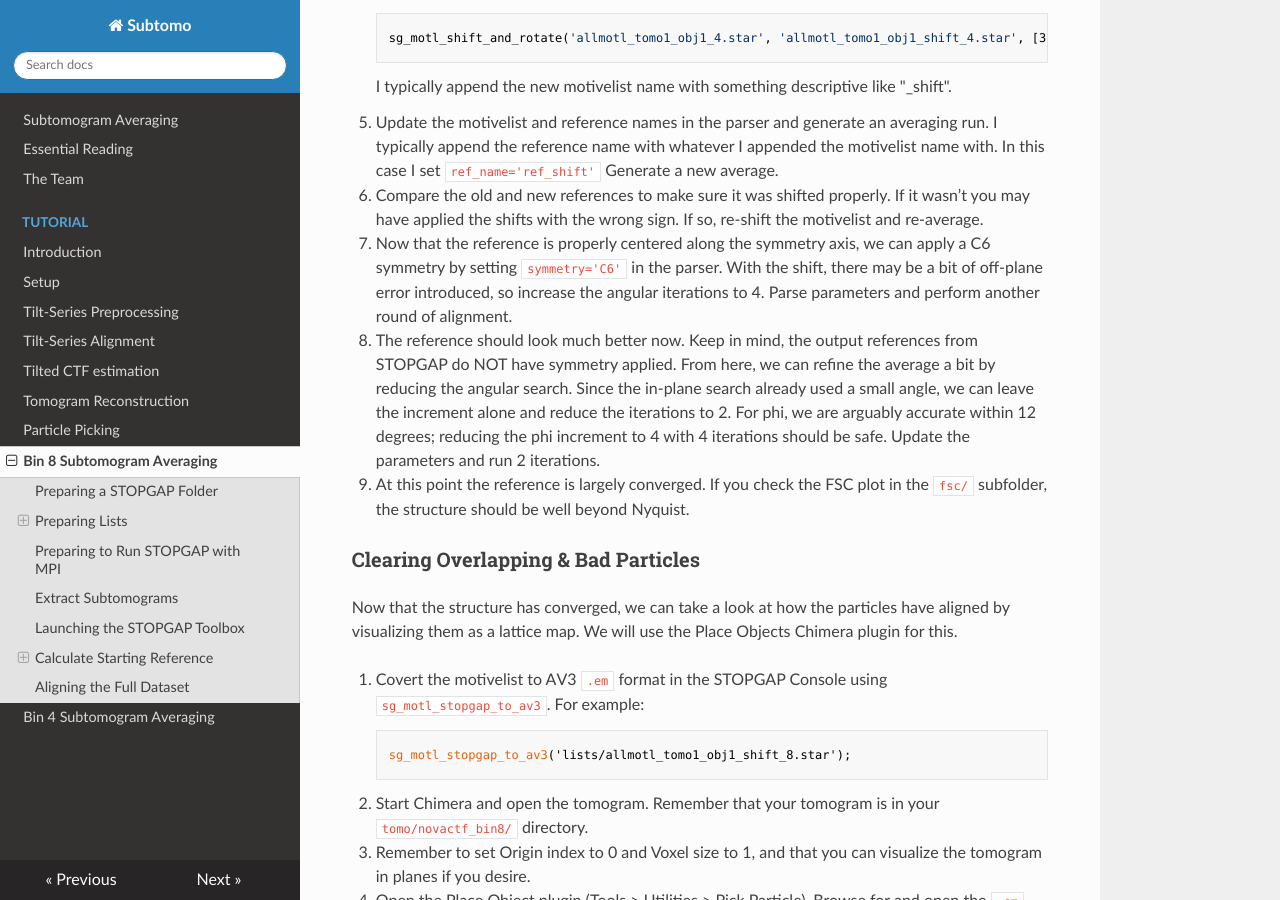
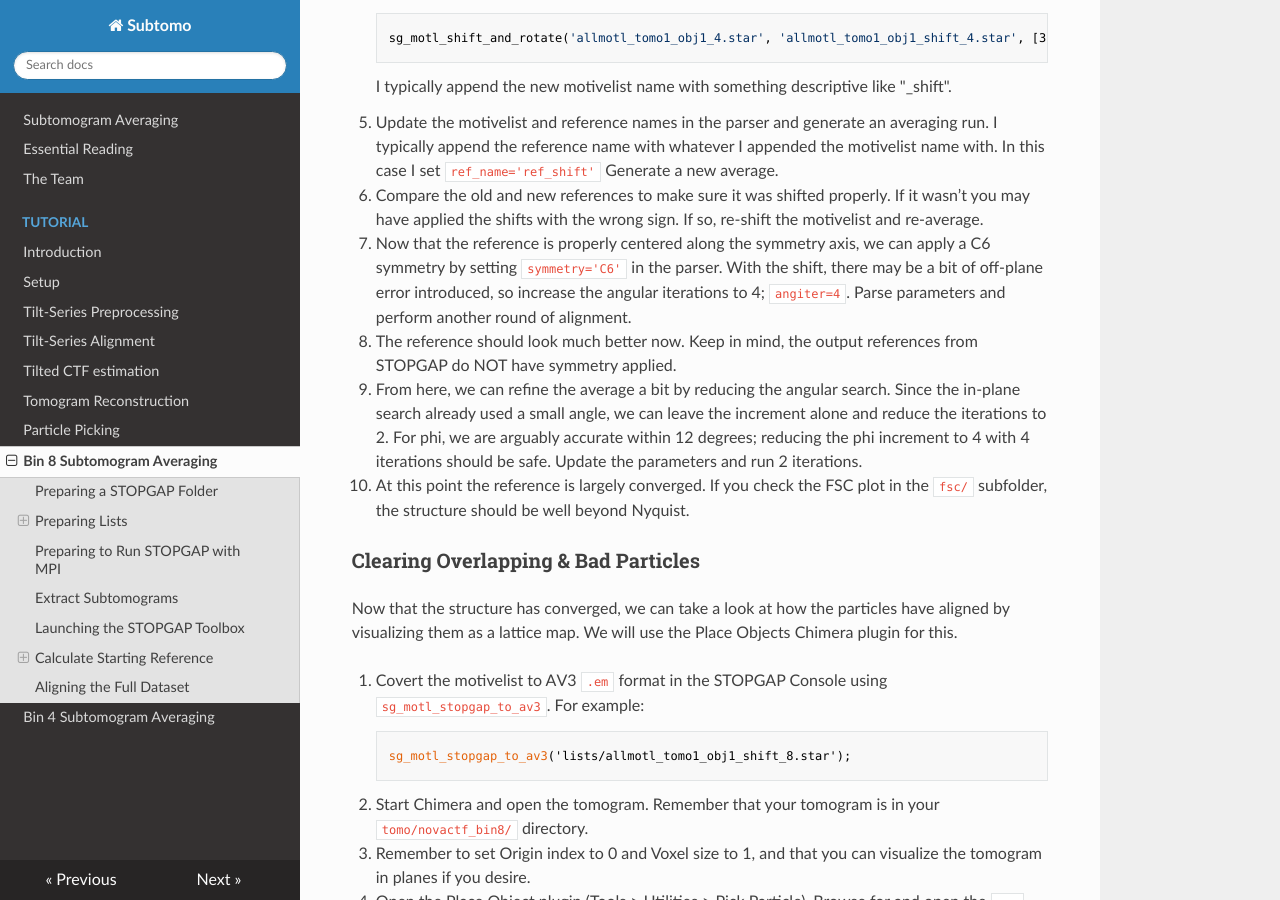
Before and after one commit to wan-lab-vanderbilt/subtomo-tutorials, an MkDocs documentation site: the page built from docs/hiv/bin8.md, in a window 1280 px wide and 900 px high, scrolled down 8241 px. Built offline with MkDocs 1.6.1, drawn with Linux system fonts in a browser that asks for light colours; nearby versions of some CDN libraries; formulas are drawn with MathJax 3.

Commit message:
Update bin8.md
various edits

```diff
--- a/docs/hiv/bin8.md
+++ b/docs/hiv/bin8.md
@@ -341,17 +341,18 @@ If it wasn’t you may have applied the shifts with the wrong sign.
 If so, re-shift the motivelist and re-average.
 
 9. Now that the reference is properly centered along the symmetry axis, we can apply a C6 symmetry by setting `symmetry='C6'` in the parser.
-With the shift, there may be a bit of off-plane error introduced, so increase the angular iterations to 4.
+With the shift, there may be a bit of off-plane error introduced, so increase the angular iterations to 4; `angiter=4`.
 Parse parameters and perform another round of alignment.
 
 10. The reference should look much better now.
 Keep in mind, the output references from STOPGAP do NOT have symmetry applied.
-From here, we can refine the average a bit by reducing the angular search.
+
+11. From here, we can refine the average a bit by reducing the angular search.
 Since the in-plane search already used a small angle, we can leave the increment alone and reduce the iterations to 2.
 For phi, we are arguably accurate within 12 degrees; reducing the phi increment to 4 with 4 iterations should be safe.
 Update the parameters and run 2 iterations.
 
-11. At this point the reference is largely converged.
+12. At this point the reference is largely converged.
 If you check the FSC plot in the `fsc/` subfolder, the structure should be well beyond Nyquist.
 
 ### Clearing Overlapping & Bad Particles
```
